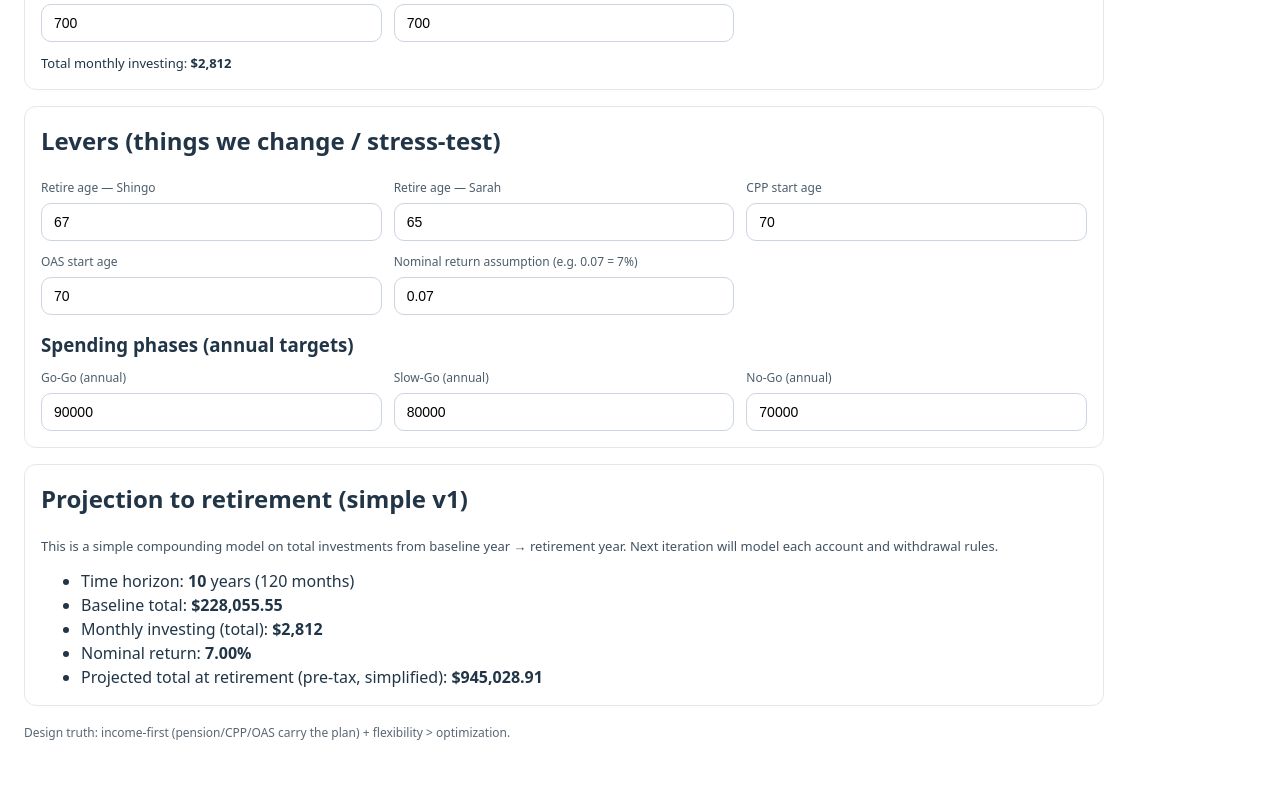
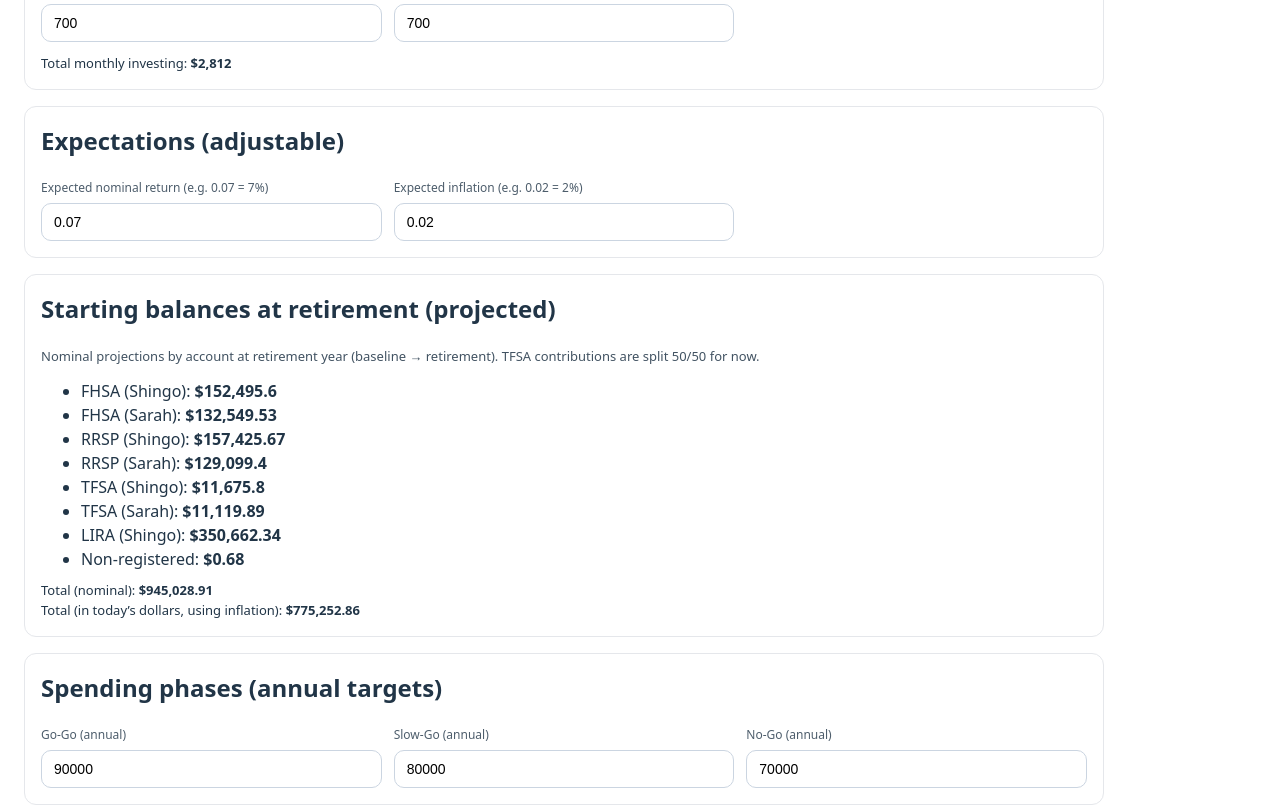
Before and after one commit to kawabunga8/RetirementResource, a React (Vite) app: page / in a window 1280 px wide. Shown: the part 960-1765 px from the top of the page. Before the commit the page ends 1726 px from the top, so only its background shows below. Built offline with nearby package versions, Linux system fonts and the light colour scheme.

Commit message:
Add inflation + projected retirement starting balances by account

```diff
--- a/src/App.tsx
+++ b/src/App.tsx
@@ -69,6 +69,13 @@ function futureValueMonthly({
   return pv * growth + monthlyContribution * ((growth - 1) / r);
 }
 
+function toRealDollars(nominal: number, annualInflation: number, years: number) {
+  if (years <= 0) return nominal;
+  const d = Math.pow(1 + annualInflation, years);
+  if (!Number.isFinite(d) || d === 0) return nominal;
+  return nominal / d;
+}
+
 export default function App() {
   const [vars, setVars] = useState<Variables>(DEFAULT_VARIABLES);
 
@@ -85,12 +92,76 @@ export default function App() {
       DEFAULT_ANCHORS.targetRetirementYear - DEFAULT_ANCHORS.baselineYear;
     const monthsToRetirement = Math.max(0, Math.round(yearsToRetirement * 12));
 
-    const fvAtRetirement = futureValueMonthly({
-      pv: baselineTotal,
-      monthlyContribution: monthlyTotal,
-      annualReturn: vars.nominalReturn,
-      months: monthsToRetirement,
-    });
+    // Split the TFSA total contribution 50/50 for now (adjust later if you want).
+    const tfsaMonthlyEach = vars.monthly.tfsaTotal / 2;
+
+    const fvByAccount = {
+      fhsaShingo: futureValueMonthly({
+        pv: vars.balances.fhsaShingo,
+        monthlyContribution: vars.monthly.fhsaShingo,
+        annualReturn: vars.expectedNominalReturn,
+        months: monthsToRetirement,
+      }),
+      fhsaSarah: futureValueMonthly({
+        pv: vars.balances.fhsaSarah,
+        monthlyContribution: vars.monthly.fhsaSarah,
+        annualReturn: vars.expectedNominalReturn,
+        months: monthsToRetirement,
+      }),
+      rrspShingo: futureValueMonthly({
+        pv: vars.balances.rrspShingo,
+        monthlyContribution: vars.monthly.rrspShingo,
+        annualReturn: vars.expectedNominalReturn,
+        months: monthsToRetirement,
+      }),
+      rrspSarah: futureValueMonthly({
+        pv: vars.balances.rrspSarah,
+        monthlyContribution: vars.monthly.rrspSarah,
+        annualReturn: vars.expectedNominalReturn,
+        months: monthsToRetirement,
+      }),
+      tfsaShingo: futureValueMonthly({
+        pv: vars.balances.tfsaShingo,
+        monthlyContribution: tfsaMonthlyEach,
+        annualReturn: vars.expectedNominalReturn,
+        months: monthsToRetirement,
+      }),
+      tfsaSarah: futureValueMonthly({
+        pv: vars.balances.tfsaSarah,
+        monthlyContribution: tfsaMonthlyEach,
+        annualReturn: vars.expectedNominalReturn,
+        months: monthsToRetirement,
+      }),
+      // Assume no ongoing contributions into locked-in/non-reg for now.
+      liraShingo: futureValueMonthly({
+        pv: vars.balances.liraShingo,
+        monthlyContribution: 0,
+        annualReturn: vars.expectedNominalReturn,
+        months: monthsToRetirement,
+      }),
+      nonRegistered: futureValueMonthly({
+        pv: vars.balances.nonRegistered,
+        monthlyContribution: 0,
+        annualReturn: vars.expectedNominalReturn,
+        months: monthsToRetirement,
+      }),
+    };
+
+    const totalNominalAtRetirement =
+      fvByAccount.fhsaShingo +
+      fvByAccount.fhsaSarah +
+      fvByAccount.rrspShingo +
+      fvByAccount.rrspSarah +
+      fvByAccount.tfsaShingo +
+      fvByAccount.tfsaSarah +
+      fvByAccount.liraShingo +
+      fvByAccount.nonRegistered;
+
+    const totalRealAtRetirement = toRealDollars(
+      totalNominalAtRetirement,
+      vars.expectedInflation,
+      yearsToRetirement
+    );
 
     return {
       yearsToRetirement,
@@ -99,9 +170,17 @@ export default function App() {
       cppAnnualAt70,
       baselineTotal,
       monthlyTotal,
-      fvAtRetirement,
+      fvByAccount,
+      totalNominalAtRetirement,
+      totalRealAtRetirement,
     };
-  }, [vars.nominalReturn, baselineTotal, monthlyTotal, pensionAnnual, cppAnnualAt70]);
+  }, [
+    vars,
+    baselineTotal,
+    monthlyTotal,
+    pensionAnnual,
+    cppAnnualAt70,
+  ]);
 
   return (
     <div style={{ maxWidth: 1080, margin: "0 auto", padding: 24 }}>
@@ -258,8 +337,7 @@ export default function App() {
         <section className="card">
           <h2>Monthly investing (current)</h2>
           <p style={{ marginTop: 0, opacity: 0.85, fontSize: 13 }}>
-            From your screenshot. For now, we treat this as a single total cash
-            flow into investments.
+            Current monthly contributions by account.
           </p>
 
           <div className="grid">
@@ -331,57 +409,83 @@ export default function App() {
         </section>
 
         <section className="card">
-          <h2>Levers (things we change / stress-test)</h2>
+          <h2>Expectations (adjustable)</h2>
           <div className="grid">
-            <Field label="Retire age — Shingo">
+            <Field label="Expected nominal return (e.g. 0.07 = 7%)">
               <input
                 type="number"
-                value={vars.shingoRetireAge}
+                step="0.001"
+                value={vars.expectedNominalReturn}
                 onChange={(e) =>
-                  setVars((v) => ({ ...v, shingoRetireAge: num(e.target.value) }))
+                  setVars((v) => ({
+                    ...v,
+                    expectedNominalReturn: num(e.target.value),
+                  }))
                 }
               />
             </Field>
-            <Field label="Retire age — Sarah">
-              <input
-                type="number"
-                value={vars.sarahRetireAge}
-                onChange={(e) =>
-                  setVars((v) => ({ ...v, sarahRetireAge: num(e.target.value) }))
-                }
-              />
-            </Field>
-            <Field label="CPP start age">
-              <input
-                type="number"
-                value={vars.cppStartAge}
-                onChange={(e) =>
-                  setVars((v) => ({ ...v, cppStartAge: num(e.target.value) }))
-                }
-              />
-            </Field>
-            <Field label="OAS start age">
-              <input
-                type="number"
-                value={vars.oasStartAge}
-                onChange={(e) =>
-                  setVars((v) => ({ ...v, oasStartAge: num(e.target.value) }))
-                }
-              />
-            </Field>
-            <Field label="Nominal return assumption (e.g. 0.07 = 7%)">
+            <Field label="Expected inflation (e.g. 0.02 = 2%)">
               <input
                 type="number"
                 step="0.001"
-                value={vars.nominalReturn}
+                value={vars.expectedInflation}
                 onChange={(e) =>
-                  setVars((v) => ({ ...v, nominalReturn: num(e.target.value) }))
+                  setVars((v) => ({
+                    ...v,
+                    expectedInflation: num(e.target.value),
+                  }))
                 }
               />
             </Field>
           </div>
+        </section>
 
-          <h3 style={{ marginTop: 16 }}>Spending phases (annual targets)</h3>
+        <section className="card">
+          <h2>Starting balances at retirement (projected)</h2>
+          <p style={{ marginTop: 0, opacity: 0.85, fontSize: 13 }}>
+            Nominal projections by account at retirement year (baseline →
+            retirement). TFSA contributions are split 50/50 for now.
+          </p>
+          <ul>
+            <li>
+              FHSA (Shingo): <strong>${money(snapshot.fvByAccount.fhsaShingo)}</strong>
+            </li>
+            <li>
+              FHSA (Sarah): <strong>${money(snapshot.fvByAccount.fhsaSarah)}</strong>
+            </li>
+            <li>
+              RRSP (Shingo): <strong>${money(snapshot.fvByAccount.rrspShingo)}</strong>
+            </li>
+            <li>
+              RRSP (Sarah): <strong>${money(snapshot.fvByAccount.rrspSarah)}</strong>
+            </li>
+            <li>
+              TFSA (Shingo): <strong>${money(snapshot.fvByAccount.tfsaShingo)}</strong>
+            </li>
+            <li>
+              TFSA (Sarah): <strong>${money(snapshot.fvByAccount.tfsaSarah)}</strong>
+            </li>
+            <li>
+              LIRA (Shingo): <strong>${money(snapshot.fvByAccount.liraShingo)}</strong>
+            </li>
+            <li>
+              Non-registered: <strong>${money(snapshot.fvByAccount.nonRegistered)}</strong>
+            </li>
+          </ul>
+
+          <div style={{ marginTop: 10 }}>
+            <div style={{ fontSize: 13 }}>
+              Total (nominal): <strong>${money(snapshot.totalNominalAtRetirement)}</strong>
+            </div>
+            <div style={{ fontSize: 13 }}>
+              Total (in today’s dollars, using inflation):{" "}
+              <strong>${money(snapshot.totalRealAtRetirement)}</strong>
+            </div>
+          </div>
+        </section>
+
+        <section className="card">
+          <h2>Spending phases (annual targets)</h2>
           <div className="grid">
             <Field label="Go-Go (annual)">
               <input
@@ -425,9 +529,7 @@ export default function App() {
         <section className="card">
           <h2>Projection to retirement (simple v1)</h2>
           <p style={{ marginTop: 0, opacity: 0.85, fontSize: 13 }}>
-            This is a simple compounding model on total investments from baseline
-            year → retirement year. Next iteration will model each account and
-            withdrawal rules.
+            Simple compounding from baseline year → retirement year.
           </p>
           <ul>
             <li>
@@ -440,11 +542,18 @@ export default function App() {
               Monthly investing (total): <strong>${money(snapshot.monthlyTotal)}</strong>
             </li>
             <li>
-              Nominal return: <strong>{(vars.nominalReturn * 100).toFixed(2)}%</strong>
+              Expected nominal return: <strong>{(vars.expectedNominalReturn * 100).toFixed(2)}%</strong>
             </li>
             <li>
-              Projected total at retirement (pre-tax, simplified):{" "}
-              <strong>${money(snapshot.fvAtRetirement)}</strong>
+              Expected inflation: <strong>{(vars.expectedInflation * 100).toFixed(2)}%</strong>
+            </li>
+            <li>
+              Total at retirement (nominal):{" "}
+              <strong>${money(snapshot.totalNominalAtRetirement)}</strong>
+            </li>
+            <li>
+              Total at retirement (today’s dollars):{" "}
+              <strong>${money(snapshot.totalRealAtRetirement)}</strong>
             </li>
           </ul>
         </section>
--- a/src/planDefaults.ts
+++ b/src/planDefaults.ts
@@ -49,7 +49,9 @@ export type Variables = {
   cppStartAge: number;
   oasStartAge: number;
 
-  nominalReturn: number; // e.g. 0.07
+  // Expectations
+  expectedNominalReturn: number; // e.g. 0.07
+  expectedInflation: number; // e.g. 0.02
 
   // Contributions
   monthly: MonthlyContributions;
@@ -76,7 +78,8 @@ export const DEFAULT_VARIABLES: Variables = {
   cppStartAge: 70,
   oasStartAge: 70,
 
-  nominalReturn: 0.07,
+  expectedNominalReturn: 0.07,
+  expectedInflation: 0.02,
 
   // From your screenshot: monthly investments
   monthly: {
```
